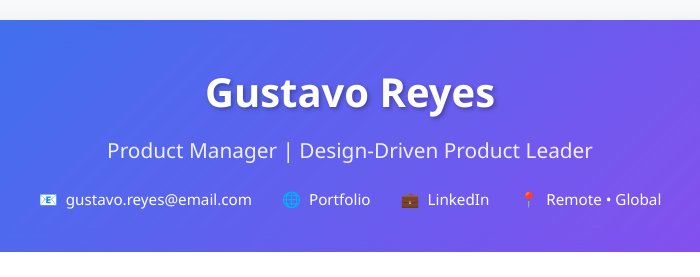
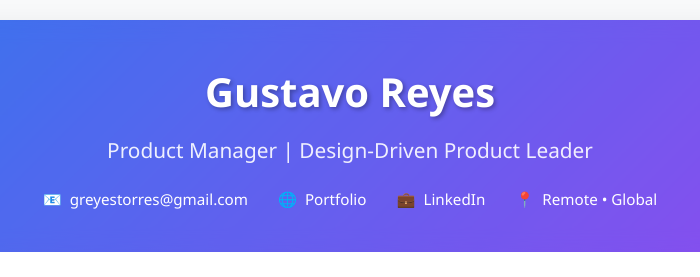
Before and after one commit to greyestorres/greyestorres.github.io, a plain HTML site: page index.html in a window 1280 px wide. Shown: the top 277 px of the page, 290-990 px from the left. Drawn offline with Linux system fonts and the light colour scheme.

Commit message:
Update index.html

```diff
--- a/index.html
+++ b/index.html
@@ -361,7 +361,7 @@
                 <div class="contact-info">
                     <div class="contact-item">
                         <span>📧</span>
-                        <span>gustavo.reyes@email.com</span>
+                        <span>greyestorres@gmail.com</span>
                     </div>
                     <div class="contact-item">
                         <span>🌐</span>
```
